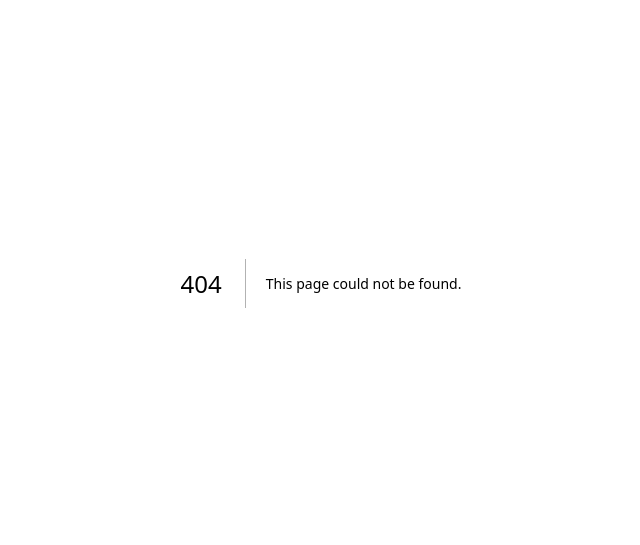
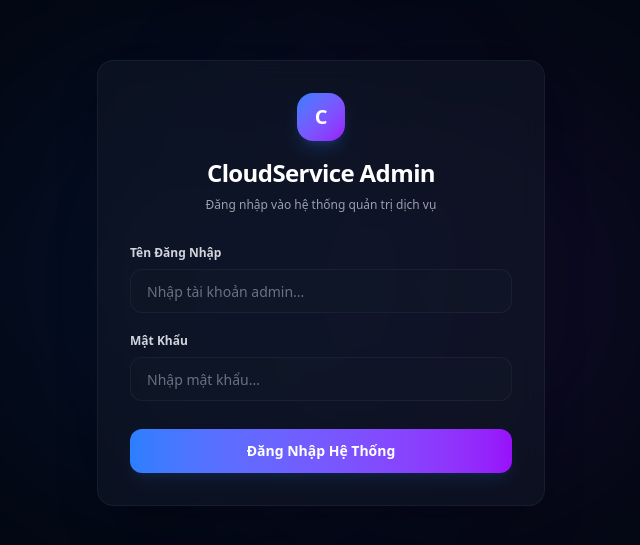
Before and after one commit to tomhum07/CloudService, a Next.js app in the folder front-end/: page /admin/login in a window 1280 px wide. Before the commit this address had no page. Shown: the part 197-742 px from the top of the page, without its empty margins (319-959 px from the left). Built offline with nearby package versions, Linux system fonts and the light colour scheme.

Commit message:
feat(frontend): create admin login page and temporary dashboard

```diff
--- /dev/null
+++ b/front-end/app/admin/dashboard/page.tsx
@@ -0,0 +1,75 @@
+"use client";
+import React, { useEffect, useState } from "react";
+import { useRouter } from "next/navigation";
+import { apiFetch, setAccessToken, getAccessToken } from "@/utils/api";
+
+export default function AdminDashboard() {
+  const [checking, setChecking] = useState(true);
+  const router = useRouter();
+
+  useEffect(() => {
+    const verifySession = async () => {
+      // Nếu chưa có Access Token trong RAM, chạy Silent Refresh để lấy token mới từ Cookie
+      if (!getAccessToken()) {
+        try {
+          const res = await apiFetch("/api/auth/refresh-token", { method: "POST" });
+          if (!res.ok) {
+            router.push("/admin/login");
+            return;
+          }
+        } catch {
+          router.push("/admin/login");
+          return;
+        }
+      }
+      setChecking(false);
+    };
+
+    verifySession();
+  }, [router]);
+
+  const handleLogout = async () => {
+    try {
+      await apiFetch("/api/auth/logout", { method: "POST" });
+    } catch (err) {
+      console.error("Lỗi khi đăng xuất:", err);
+    } finally {
+      setAccessToken("");
+      router.push("/admin/login");
+    }
+  };
+
+  if (checking) {
+    return (
+      <div className="min-h-screen bg-[#030712] flex items-center justify-center">
+        <span className="w-8 h-8 border-4 border-blue-500/30 border-t-blue-500 rounded-full animate-spin"></span>
+      </div>
+    );
+  }
+
+  return (
+    <div className="min-h-screen bg-[#030712] text-white p-8">
+      <div className="max-w-4xl mx-auto glassmorphism rounded-2xl p-8 border border-white/5 shadow-2xl">
+        <div className="flex justify-between items-center mb-8 pb-6 border-b border-white/5">
+          <div>
+            <h1 className="text-2xl font-bold">CloudService Admin Dashboard</h1>
+            <p className="text-xs text-gray-400 mt-1">Trang quản trị hệ thống bán dịch vụ đám mây</p>
+          </div>
+          <button
+            onClick={handleLogout}
+            className="px-4 h-10 rounded-xl bg-red-500/10 border border-red-500/20 text-xs font-semibold text-red-400 hover:bg-red-500/20 transition-all"
+          >
+            Đăng Xuất
+          </button>
+        </div>
+
+        <div className="p-6 rounded-xl bg-blue-500/5 border border-blue-500/10">
+          <h3 className="text-sm font-semibold text-blue-400 mb-2">Đăng nhập thành công!</h3>
+          <p className="text-xs text-gray-300 leading-relaxed">
+            Bạn đã kết nối thành công tới Backend. Cơ chế phân quyền JWT đang hoạt động ở chế độ an toàn tối đa với Refresh Token được lưu trữ trong Cookie HttpOnly của trình duyệt.
+          </p>
+        </div>
+      </div>
+    </div>
+  );
+}
--- /dev/null
+++ b/front-end/app/admin/login/page.tsx
@@ -0,0 +1,100 @@
+"use client";
+import React, { useState } from "react";
+import { useRouter } from "next/navigation";
+import { apiFetch, setAccessToken } from "@/utils/api";
+
+export default function AdminLogin() {
+  const [username, setUsername] = useState("");
+  const [password, setPassword] = useState("");
+  const [error, setError] = useState("");
+  const [loading, setLoading] = useState(false);
+  const router = useRouter();
+
+  const handleLogin = async (e: React.FormEvent) => {
+    e.preventDefault();
+    setError("");
+    setLoading(true);
+
+    try {
+      const res = await apiFetch("/api/auth/login", {
+        method: "POST",
+        body: JSON.stringify({ username, password })
+      });
+
+      if (res.ok) {
+        const data = await res.json();
+        setAccessToken(data.accessToken);
+        router.push("/admin/dashboard");
+      } else {
+        const errData = await res.json();
+        setError(errData.message || "Tài khoản hoặc mật khẩu không chính xác.");
+      }
+    } catch {
+      setError("Không thể kết nối đến máy chủ Backend.");
+    } finally {
+      setLoading(false);
+    }
+  };
+
+  return (
+    <div className="min-h-screen bg-[#030712] flex items-center justify-center px-4 relative overflow-hidden">
+      {/* Glow background */}
+      <div className="absolute w-96 h-96 bg-blue-500/10 rounded-full blur-[120px] top-1/4 left-1/4"></div>
+      <div className="absolute w-96 h-96 bg-purple-500/10 rounded-full blur-[120px] bottom-1/4 right-1/4"></div>
+
+      <div className="w-full max-w-md glassmorphism rounded-2xl p-8 border border-white/5 relative z-10 shadow-2xl">
+        <div className="text-center mb-8">
+          <div className="w-12 h-12 rounded-2xl bg-gradient-to-br from-blue-500 to-purple-600 flex items-center justify-center font-bold text-white text-xl shadow-lg shadow-blue-500/20 mx-auto mb-4">
+            C
+          </div>
+          <h1 className="text-2xl font-bold text-white tracking-tight">CloudService Admin</h1>
+          <p className="text-xs text-gray-400 mt-2">Đăng nhập vào hệ thống quản trị dịch vụ</p>
+        </div>
+
+        {error && (
+          <div className="mb-6 p-4 rounded-xl bg-red-500/10 border border-red-500/20 text-xs text-red-400 font-medium">
+            ⚠️ {error}
+          </div>
+        )}
+
+        <form onSubmit={handleLogin} className="flex flex-col gap-5">
+          <div className="flex flex-col gap-2">
+            <label className="text-xs font-semibold text-gray-300">Tên Đăng Nhập</label>
+            <input
+              type="text"
+              required
+              value={username}
+              onChange={(e) => setUsername(e.target.value)}
+              placeholder="Nhập tài khoản admin..."
+              className="w-full h-11 px-4 rounded-xl bg-gray-900/50 border border-white/5 text-sm text-white placeholder-gray-500 focus:outline-none focus:border-blue-500 focus:bg-gray-900 transition-all"
+            />
+          </div>
+
+          <div className="flex flex-col gap-2">
+            <label className="text-xs font-semibold text-gray-300">Mật Khẩu</label>
+            <input
+              type="password"
+              required
+              value={password}
+              onChange={(e) => setPassword(e.target.value)}
+              placeholder="Nhập mật khẩu..."
+              className="w-full h-11 px-4 rounded-xl bg-gray-900/50 border border-white/5 text-sm text-white placeholder-gray-500 focus:outline-none focus:border-blue-500 focus:bg-gray-900 transition-all"
+            />
+          </div>
+
+          <button
+            type="submit"
+            disabled={loading}
+            className="w-full h-11 mt-2 rounded-xl bg-gradient-to-r from-blue-500 to-purple-600 hover:from-blue-600 hover:to-purple-700 text-white text-sm font-semibold flex items-center justify-center shadow-lg shadow-blue-500/10 transition-all duration-300 hover:-translate-y-0.5 disabled:opacity-50 disabled:pointer-events-none"
+          >
+            {loading ? (
+              <span className="w-5 h-5 border-2 border-white/30 border-t-white rounded-full animate-spin"></span>
+            ) : (
+              "Đăng Nhập Hệ Thống"
+            )}
+          </button>
+        </form>
+      </div>
+    </div>
+  );
+}
```
